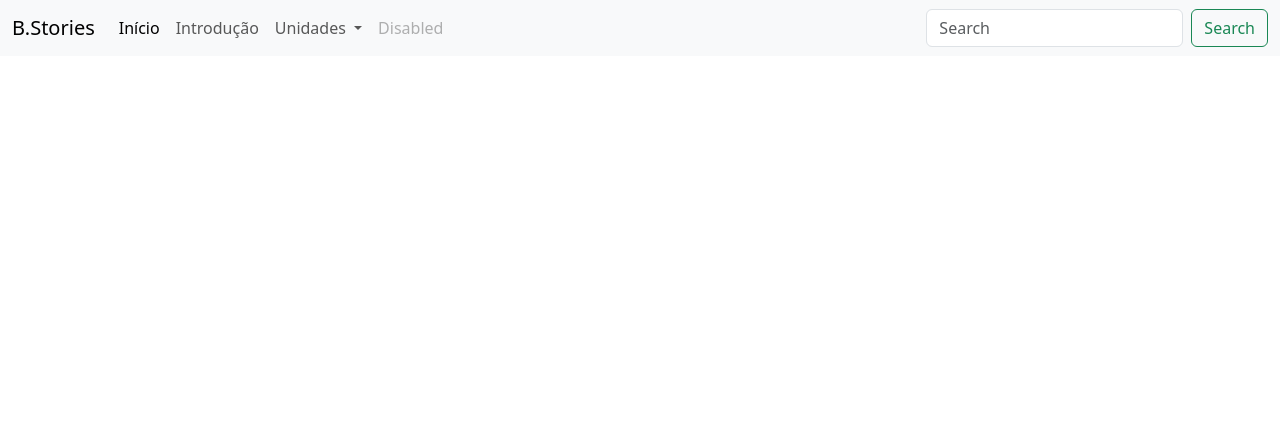
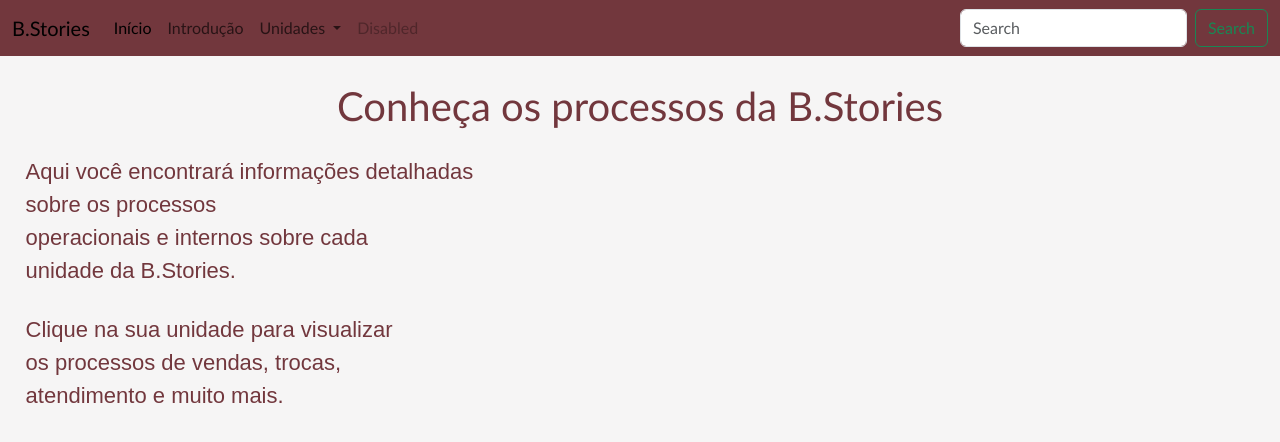
Before and after one commit to Italo-Soousa/Processos-Bstories, a plain HTML site: page introducao.html in a window 1280 px wide. Drawn offline with nearby package versions, Linux system fonts and the light colour scheme.

Commit message:
atualização pag de introdução

```diff
--- /dev/null
+++ b/introducao.css
@@ -0,0 +1,25 @@
+
+body {
+    font-family: Trebuchet MS, sans-serif;
+    background-color: #F6F5F5;
+    color: #72373D;
+}
+
+.navbar {
+    background-color: #72373D !important;
+}
+
+h1 {
+    text-align: center;
+    margin-top: 2%;
+}
+
+p{
+    right: 5%;
+    text-align: left;
+    margin-left: 2%;
+    margin-top: 2%;
+    font-family: Arial, Helvetica, sans-serif;
+    font-size: 22px;
+
+}
--- a/introducao.html
+++ b/introducao.html
@@ -5,15 +5,17 @@
     <meta name="viewport" content="width=device-width, initial-scale=1.0">
     <title>Introdução</title>
     <link href="https://cdn.jsdelivr.net/npm/bootstrap@5.3.3/dist/css/bootstrap.min.css" rel="stylesheet" integrity="sha384-QWTKZyjpPEjISv5WaRU9OFeRpok6YctnYmDr5pNlyT2bRjXh0JMhjY6hW+ALEwIH" crossorigin="anonymous">
+    <link rel="stylesheet" href="introducao.css">
 </head>
 <body>
+
     <script src="https://cdn.jsdelivr.net/npm/bootstrap@5.3.3/dist/js/bootstrap.bundle.min.js" integrity="sha384-YvpcrYf0tY3lHB60NNkmXc5s9fDVZLESaAA55NDzOxhy9GkcIdslK1eN7N6jIeHz" crossorigin="anonymous"></script>
 
 <nav class="navbar navbar-expand-lg bg-body-tertiary">
 
     <div class="container-fluid">
 
-      <a class="navbar-brand" href="#">B.Stories</a>
+      <a class="navbar-brand" href="index.html">B.Stories</a>
       <button class="navbar-toggler" type="button" data-bs-toggle="collapse" data-bs-target="#navbarSupportedContent" aria-controls="navbarSupportedContent" aria-expanded="false" aria-label="Toggle navigation">
         <span class="navbar-toggler-icon"></span>
       </button>
@@ -21,7 +23,7 @@
       <div class="collapse navbar-collapse" id="navbarSupportedContent">
         <ul class="navbar-nav me-auto mb-2 mb-lg-0">
           <li class="nav-item">
-            <a class="nav-link active" aria-current="page" href="index.html">Início</a>
+            <a class="nav-link active" aria-current="page" href="introducao.html">Início</a>
           </li>
           <li class="nav-item">
             <a class="nav-link" href="introducao.html">Introdução</a>
@@ -51,8 +53,21 @@
           <button class="btn btn-outline-success" type="submit">Search</button>
         </form>
       </div>
-
     </div>
   </nav>
+
+    <h1>Conheça os processos da B.Stories</h1>
+    <p>Aqui você encontrará informações detalhadas <br>
+    sobre os processos  <br>
+    operacionais e internos sobre cada <br>
+    unidade da B.Stories.
+    </p>
+
+    <p>
+        Clique na sua unidade para visualizar <br>
+         os processos de vendas, trocas, <br>
+         atendimento e muito mais.
+
+    </p>
 </body>
 </html>
```
